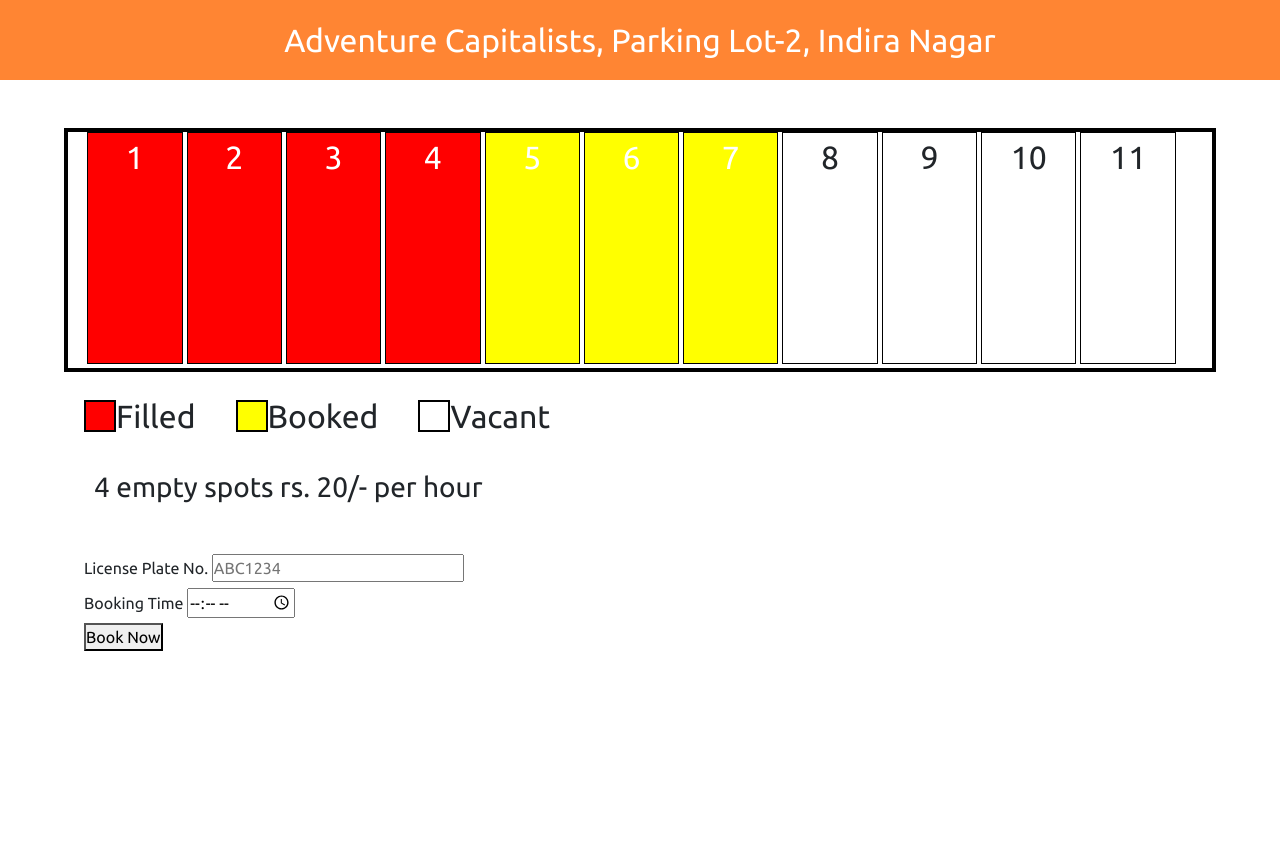
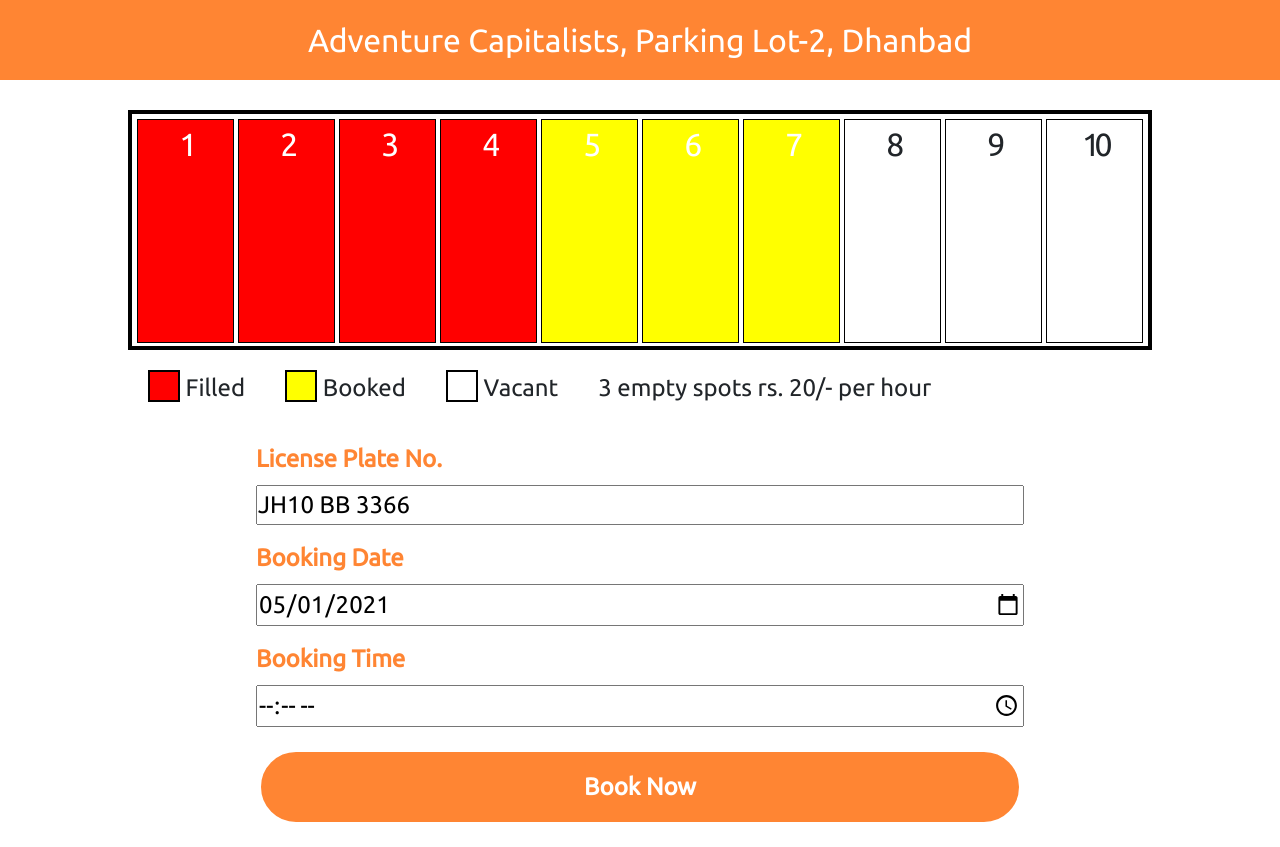
Before and after one commit to aryan31200/Smart-Parking-System_BinaryBots, a plain HTML site: page BookingPage.html in a window 1280 px wide. Before the commit the page ends 800 px from the top, so only its background shows below. Drawn offline with nearby package versions, Linux system fonts and the light colour scheme.

Commit message:
Third commit
Updated map page and booking page

```diff
--- a/BookingPage.html
+++ b/BookingPage.html
@@ -4,11 +4,24 @@
     <meta charset="utf-8" />
     <title>BookMySpot | Parking Spot</title>
     <link rel="stylesheet" href="./styling/style.css" />
-    <link rel="stylesheet" href="./styling/bookingPage-style.css">
+    <link rel="stylesheet" href="./styling/bookingPage-style.css" />
     <link rel="preconnect" href="https://fonts.gstatic.com" />
-    <link rel="stylesheet" href="https://cdn.jsdelivr.net/npm/bootstrap@4.6.0/dist/css/bootstrap.min.css" integrity="sha384-B0vP5xmATw1+K9KRQjQERJvTumQW0nPEzvF6L/Z6nronJ3oUOFUFpCjEUQouq2+l" crossorigin="anonymous">
-    <script src="https://code.jquery.com/jquery-3.5.1.slim.min.js" integrity="sha384-DfXdz2htPH0lsSSs5nCTpuj/zy4C+OGpamoFVy38MVBnE+IbbVYUew+OrCXaRkfj" crossorigin="anonymous"></script>
-    <script src="https://cdn.jsdelivr.net/npm/bootstrap@4.6.0/dist/js/bootstrap.bundle.min.js" integrity="sha384-Piv4xVNRyMGpqkS2by6br4gNJ7DXjqk09RmUpJ8jgGtD7zP9yug3goQfGII0yAns" crossorigin="anonymous"></script>
+    <link
+      rel="stylesheet"
+      href="https://cdn.jsdelivr.net/npm/bootstrap@4.6.0/dist/css/bootstrap.min.css"
+      integrity="sha384-B0vP5xmATw1+K9KRQjQERJvTumQW0nPEzvF6L/Z6nronJ3oUOFUFpCjEUQouq2+l"
+      crossorigin="anonymous"
+    />
+    <script
+      src="https://code.jquery.com/jquery-3.5.1.slim.min.js"
+      integrity="sha384-DfXdz2htPH0lsSSs5nCTpuj/zy4C+OGpamoFVy38MVBnE+IbbVYUew+OrCXaRkfj"
+      crossorigin="anonymous"
+    ></script>
+    <script
+      src="https://cdn.jsdelivr.net/npm/bootstrap@4.6.0/dist/js/bootstrap.bundle.min.js"
+      integrity="sha384-Piv4xVNRyMGpqkS2by6br4gNJ7DXjqk09RmUpJ8jgGtD7zP9yug3goQfGII0yAns"
+      crossorigin="anonymous"
+    ></script>
     <link
       href="https://fonts.googleapis.com/css2?family=Ubuntu&display=swap"
       rel="stylesheet"
@@ -16,71 +29,73 @@
   </head>
   <body>
     <header class="location-name">
-      <span>Adventure Capitalists, Parking Lot-2, Indira Nagar</span>
+      <span>Adventure Capitalists, Parking Lot-2, Dhanbad</span>
     </header>
-    <div class="container-1">
-      <div class="topbar"><br /></div>
-      <div class="showcase-booking">
-        <div class="spot-diagram">
+    <div style="margin-top: 30px" class="container-1">
       <div class="thelot">
-            <div style="margin:0 1.5vw;width: 100%;" class="row">
-              <div style="background-color: red;border: 1px solid black;text-align: center;font-size: 2em;color: white; height: 29vh;" class="col-1">1</div>
-              <div style="padding: 2px;"></div>
-              <div style="background-color: red;border: 1px solid black;text-align: center;font-size: xx-large;color: white; height: 29vh;" class="col-1">2</div>
-              <div style="padding: 2px;"></div>
-              <div style="background-color: red;border: 1px solid black;text-align: center;font-size: xx-large;color: white; height: 29vh;" class="col-1">3</div>
-              <div style="padding: 2px;"></div>
-              <div style="background-color: red;border: 1px solid black;text-align: center;font-size: xx-large;color: white; height: 29vh;" class="col-1">4</div>
-              <div style="padding: 2px;"></div>
-              <div style="background-color: yellow;border: 1px solid black;text-align: center;font-size: xx-large;color: white; height: 29vh;" class="col-1">5</div>
-              <div style="padding: 2px;"></div>
-              <div style="background-color: yellow;border: 1px solid black;text-align: center;font-size: xx-large;color: white; height: 29vh;" class="col-1">6</div>
-              <div style="padding: 2px;"></div>
-              <div style="background-color: yellow;border: 1px solid black;text-align: center;font-size: xx-large;color: white; height: 29vh;" class="col-1">7</div>
-              <div style="padding: 2px;"></div>
-              <div style="border: 1px solid black;text-align: center;font-size: xx-large; height: 29vh;" class="col-1">8</div>
-              <div style="padding: 2px;"></div>
-              <div style="border: 1px solid black;text-align: center;font-size: xx-large; height: 29vh;" class="col-1">9</div>
-              <div style="padding: 2px;"></div>
-              <div style="border: 1px solid black;text-align: center;font-size: xx-large; height: 29vh;" class="col-1">10</div>
-              <div style="padding: 2px;"></div>
-              <div style="border: 1px solid black;text-align: center;font-size: xx-large; height: 29vh;" class="col-1">11</div>
-              <div style="padding: 2px;"></div>
+        <div style="margin: 0; width: 100%" class="row battery-bar">
+          <div style="background-color: red; color: white" class="col bars">
+            1
           </div>
-            <div class="spotlist"></div>
+          <div style="padding: 2px"></div>
+          <div style="background-color: red; color: white" class="col bars">
+            2
+          </div>
+          <div style="padding: 2px"></div>
+          <div style="background-color: red; color: white" class="col bars">
+            3
+          </div>
+          <div style="padding: 2px"></div>
+          <div style="background-color: red; color: white" class="col bars">
+            4
+          </div>
+          <div style="padding: 2px"></div>
+          <div style="background-color: yellow; color: white" class="col bars">
+            5
+          </div>
+          <div style="padding: 2px"></div>
+          <div style="background-color: yellow; color: white" class="col bars">
+            6
+          </div>
+          <div style="padding: 2px"></div>
+          <div style="background-color: yellow; color: white" class="col bars">
+            7
+          </div>
+          <div style="padding: 2px"></div>
+          <div class="col bars">8</div>
+          <div style="padding: 2px"></div>
+          <div class="col bars">9</div>
+          <div style="padding: 2px"></div>
+          <div class="col bars">10</div>
+        </div>
       </div>
       <div class="lot-data">
         <div class="container-2">
-              <div
-                class="dummybutton-1"
-              ></div>
-              <span style="font-size: xx-large;">Filled</span>
+          <div class="dummybutton-1"></div>
+          <span class="parking-stat">&nbsp;Filled</span>
         </div>
         <div class="container-2">
-              <div
-                class="dummybutton-2"
-              ></div>
-              <span style="font-size: 2em;">Booked</span>
+          <div class="dummybutton-2"></div>
+          <span class="parking-stat">&nbsp;Booked</span>
         </div>
         <div class="container-2">
-              <div
-                class="dummybutton-3"
-              ></div>
-              <span style="font-size: 2em;">Vacant</span>
+          <div class="dummybutton-3"></div>
+          <span class="parking-stat">&nbsp;Vacant</span>
         </div>
+        <div class="container-2">
+          <span class="parking-stat">3 empty spots rs. 20/- per hour</span>
         </div>
       </div>
     </div>
     <div class="loginform-booking">
-        <form class="" method="post">
-          <div class="box-1">
-            <div class="lot-info">
-              <h3>4 empty spots rs. 20/- per hour</h3>
-            </div>
+      <form>
+        <div class="box">
           <label for="license">License Plate No.</label>
-            <input type="text" placeholder="ABC1234" /><br />
+          <input class="license-number" type="text" value="JH10 BB 3366" />
+          <label for="BookingTime">Booking Date</label>
+          <input type="date" />
           <label for="BookingTime">Booking Time</label>
-            <input type="time" placeholder="11:50(HH:MM)" /><br />
+          <input type="time" />
           <button
             class="loginbutton"
             onclick="Book()"
@@ -92,7 +107,6 @@
         </div>
       </form>
     </div>
-    </div>
     <script type="text/javascript" src="./working.js"></script>
   </body>
 </html>
--- a/styling/bookingPage-style.css
+++ b/styling/bookingPage-style.css
@@ -1,12 +1,114 @@
-.location-name{
+.location-name {
   display: block;
   align-items: center;
   padding: 1em 0.25em 1em 0.25em;
   text-align: center;
   background-color: #ff8533;
 }
-.location-name span{
+.location-name span {
   margin: 0 auto;
   font-size: 200%;
   color: white;
 }
+
+.thelot {
+  width: 80vw;
+  height: 30vh;
+  border: 4px solid black;
+  margin: auto;
+  padding: 5px;
+  margin-top: 1vh;
+}
+.lot-data {
+  width: 80vw;
+  display: flex;
+  direction: row;
+  margin: auto;
+  padding-bottom: 0;
+}
+.bars {
+  letter-spacing: -0.15cm;
+  border: 1px solid black;
+  text-align: center;
+  font-size: xx-large;
+  min-height: 28vh;
+  padding: 0;
+}
+
+.parking-stat {
+  font-size: 1.5em;
+}
+
+@media only screen and (max-width: 800px) {
+  .bars {
+    font-size: x-large;
+  }
+  .parking-stat {
+    font-size: 1em;
+    vertical-align: baseline;
+  }
+}
+.container-2 {
+  display: flex;
+  flex-direction: row;
+  margin: 20px;
+  padding: 0;
+}
+
+.dummybutton-1 {
+  display: inline;
+  height: 4vh;
+  width: 4vh;
+  outline: none;
+  border: 2px solid black;
+  background-color: red;
+}
+.dummybutton-2 {
+  height: 4vh;
+  width: 4vh;
+  outline: none;
+  border: 2px solid black;
+  background-color: yellow;
+}
+.dummybutton-3 {
+  height: 4vh;
+  width: 4vh;
+  outline: none;
+  border: 2px solid black;
+  background-color: white;
+}
+.lot-info {
+  text-align: center;
+  padding: 10px;
+  padding-bottom: 0;
+  margin-bottom: 50px;
+}
+
+.loginform-booking {
+  align-items: center;
+  width: 100%;
+}
+.box {
+  display: flex;
+  width: 60vw;
+  flex-direction: column;
+  font-weight: bold;
+  font-size: 1.5em;
+  color: #ff8533;
+  margin: 0 auto;
+}
+label{
+    margin-top: 15px;
+}
+.loginbutton{
+    height:80px;
+    width:60vw;
+    background-color:#ff8533;
+    font-size:1em;
+    border:5px solid white;
+    border-radius: 40px;
+    color:white;
+    font-weight: bold;
+    margin: 20px 0;
+    cursor: pointer;
+  }
--- a/styling/style.css
+++ b/styling/style.css
@@ -4,77 +4,6 @@
   font-family: 'Ubuntu', sans-serif;
 }
 
-/*Booking Page*/
-.spot-diagram{
-  position: absolute;
-  background-color: white;
-  top:15vh;
-  width:100vw;
-  height:40vh;
-}
-.thelot{
-  width:90vw;
-  height:30.5vh;
-  border: 4px solid black;
-  margin: auto;
-  margin-top: 1vh;
-}
-.lot-data{
-  width:90vw;
-  margin: auto;
-  display: flex;
-  flex-direction: row;
-}
-.container-2{
-  display: flex;
-  flex-direction: row;
-  margin:20px;
-}
-.container-2 h1{
-  margin-top: 2vh;
-  margin-left: 10px;
-  font-size: 250%;
-}
-.dummybutton-1{
-  display: inline;
-  height:4vh;
-  width:4vh;
-  outline: none;
-  border: 2px solid black;
-  background-color: red;
-  margin-top: 1vh;
-}
-.dummybutton-2{
-  height:4vh;
-  width:4vh;
-  outline: none;
-  border: 2px solid black;
-  background-color: yellow;
-  margin-top: 1vh;
-
-}.dummybutton-3{
-  height:4vh;
-  width:4vh;
-  outline: none;
-  border: 2px solid black;
-  background-color: white;
-  margin-top: 1vh;
-}
-.lot-info{
-  text-align: center;
-  padding:10px;
-  padding-bottom: 0;
-  margin-bottom: 50px;
-}
-.loginform-booking{
-  position: absolute;
-  top:55vh;
-  margin:0 5vw;
-
-  padding:20px;
-  align-items: center;
-  visibility: visible;
-}
 /*Booked*/
 .qr-code{
   position: absolute;
--- a/working.js
+++ b/working.js
@@ -1,8 +1,14 @@
 const mymail="johndoe@mail.com";
 const mypass="passpasspass";
-$('input').keypress(function(event){
+$('input#email, input#pass').keypress(function(event){
   if (event.keyCode === 13) {
     LoginPass();
+  }
+});
+
+$('input.location-input').keypress(function(event){
+  if (event.keyCode === 13) {
+    location.href="./BookingPage.html";
   }
 });
 function LoginPass(){
@@ -16,6 +22,18 @@ function LoginPass(){
   }
 }
 
+function mapLocation(){
+  var locationName= $('.location-input').value();
+}
+
+$("input.license-number").on("click", function() {
+  $(this).select();
+});
+var todayDate = new Date().toISOString().slice(0, 10);
+$("input[type=date]").val(todayDate);
+
+$("input[type=time]").val(new Date().toLocaleTimeString());
+
 var licenseNo="";
 var bookingTime="";
 function Book(){
```
Also changed, not shown: mapPage.html (+31 -6 lines), styling/mapPage-style.css (added, +16 -0 lines). Lines whose indentation alone changed are shown as unchanged.
